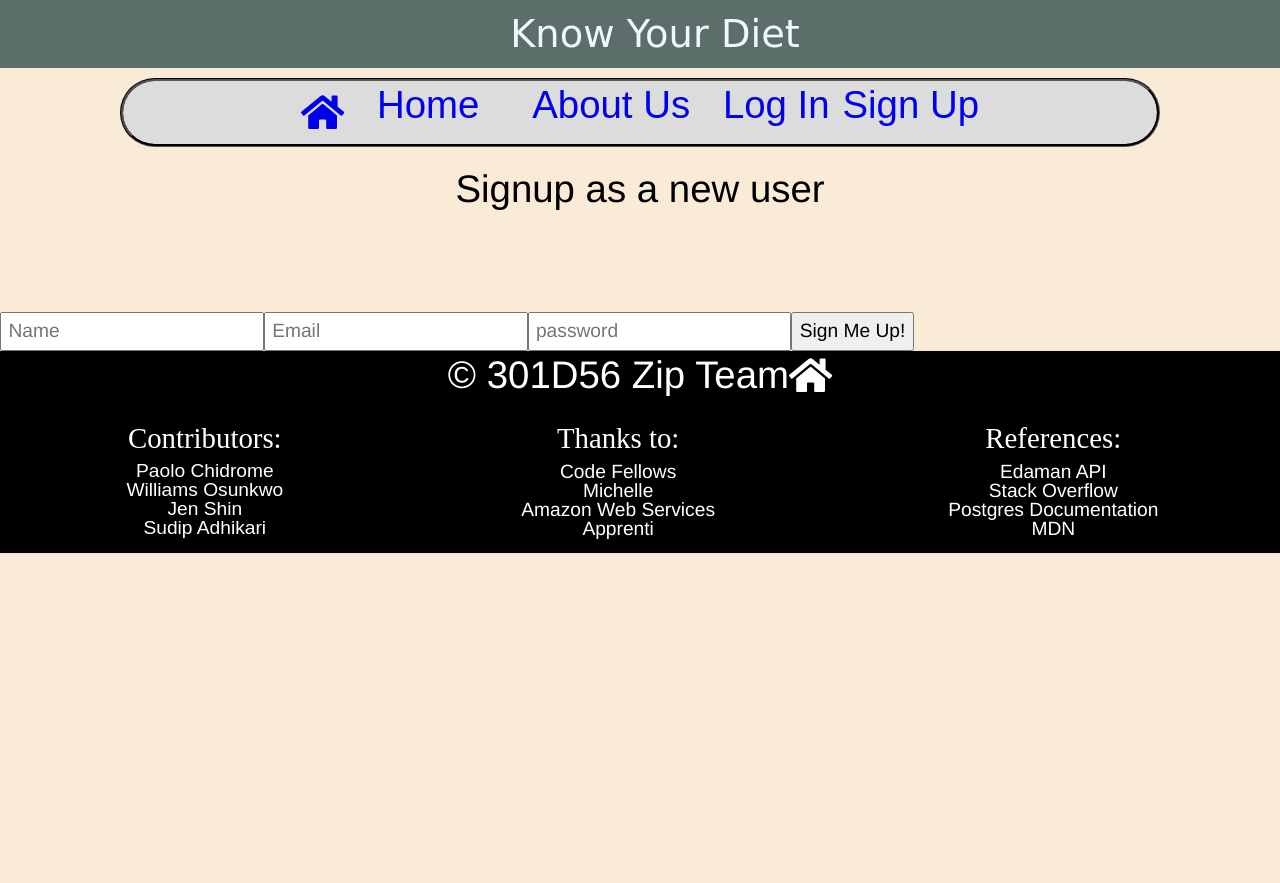
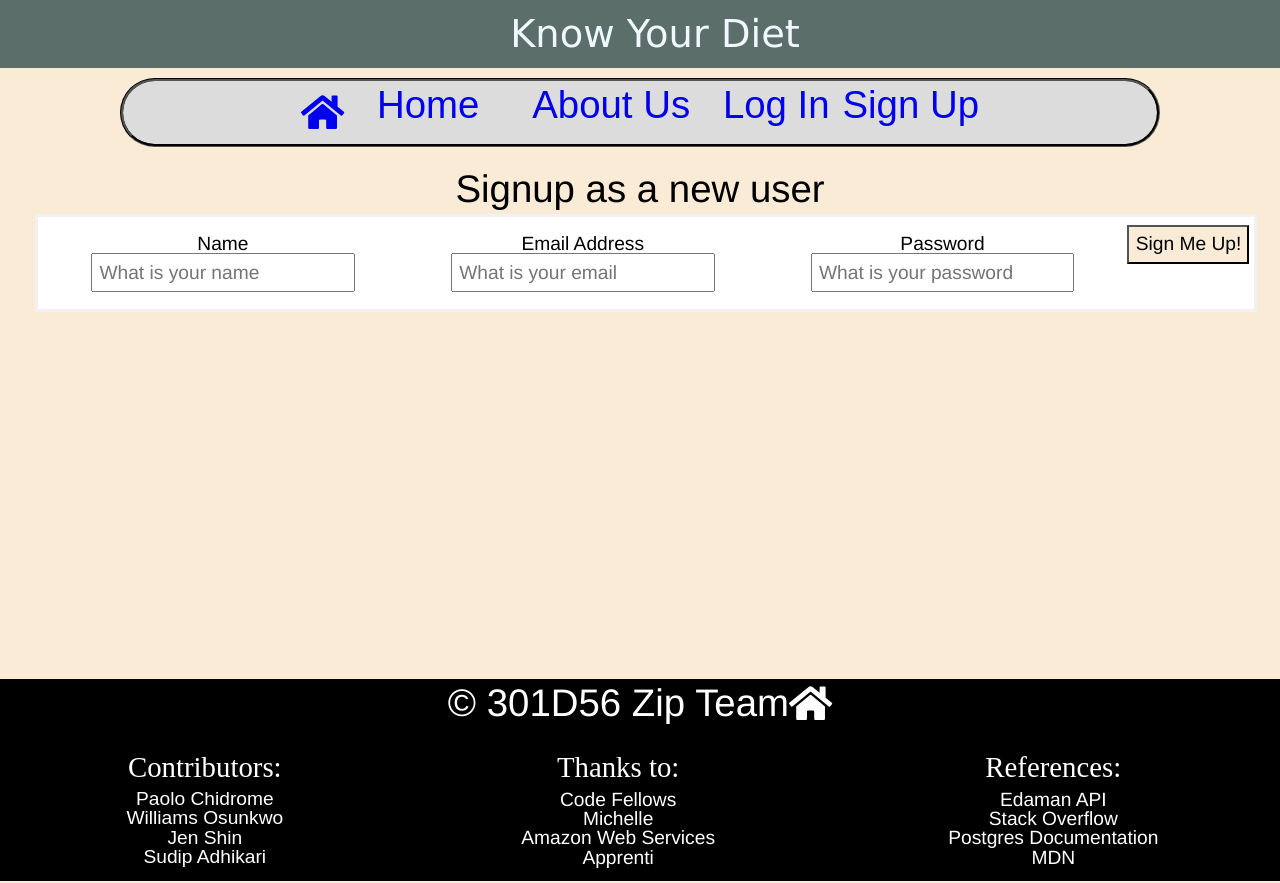
Before and after one commit to chidrome/recipes-client-side, a React (Create React App) app: page /signup in a window 1280 px wide. Shown: the top 883 px of the page. Before the commit the page ends 800 px from the top, so only its background shows below. Built offline with nearby package versions, Linux system fonts and the light colour scheme; the HTML template or start-up script is replaced by a standard one; a web font is replaced by a local one.

Commit message:
added style for the login page and password page

```diff
--- a/src/auth/login.js
+++ b/src/auth/login.js
@@ -36,14 +36,16 @@ class Login extends Component {
       return (<Redirect to="/profile" />);
     }
     return(
-        <div>
+        <div className='loginDiv'>
           <h2>Login as an existing user</h2>
-          <form onSubmit={this.handleSubmit}>
+          <form className = 'loginForm' onSubmit={this.handleSubmit}>
             <div>
+             <label><b>Email Address</b></label>
               <input name="Email" placeholder="What is your email?" value={this.state.email} onChange={this.handleEmailChange} />
             </div>
             <div>
-              <input name="Password" type="password" value={this.state.password} onChange={this.handlePasswordChange} />
+            <label><b>Password</b></label>
+              <input name="Password" type="password" placeholder="What is your password?" value={this.state.password} onChange={this.handlePasswordChange} />
             </div>
             <input type="submit" value="Log Me In!" className="button" />
           </form>
--- a/src/auth/signup.js
+++ b/src/auth/signup.js
@@ -41,17 +41,20 @@ class Signup extends Component {
       return (<Redirect push to="/profile" />);
     }
     return(
-        <div>
+        <div className = 'signupDiv'>
           <h2>Signup as a new user</h2>
-          <form onSubmit={this.handleSubmit}>
+          <form className = 'signupForm' onSubmit={this.handleSubmit}>
             <div>
-              <input name="Name" placeholder="Name" value={this.state.name} onChange={this.handleNameChange} />
+            <label><b>Name</b></label>
+              <input name="Name" placeholder="What is your name" value={this.state.name} onChange={this.handleNameChange} />
             </div>
             <div>
-              <input name="Email" placeholder="Email" value={this.state.email} onChange={this.handleEmailChange} />
+            <label><b>Email Address</b></label>
+              <input name="Email" placeholder="What is your email" value={this.state.email} onChange={this.handleEmailChange} />
             </div>
             <div>
-              <input name="Password" type="Password" placeholder="password" value={this.state.password} onChange={this.handlePasswordChange} />
+            <label><b>Password</b></label>
+              <input name="Password" type="Password" placeholder="What is your password" value={this.state.password} onChange={this.handlePasswordChange} />
             </div>
             <input type="submit" value="Sign Me Up!" className="button" />
           </form>
--- a/src/scss/_module.scss
+++ b/src/scss/_module.scss
@@ -281,3 +281,66 @@ form{
     }
 
   }
+
+  //css for the login page
+.loginDiv{
+  height: 40vw;
+}
+
+  .loginForm {
+    border: 3px solid #f1f1f1;
+    margin: 0px auto;
+    background-color:white;
+    width: 95vw;
+    margin: 2px 35px;
+  }
+
+  .loginForm div {
+    width: 100%;
+    height: 25%;;
+    padding: 12px 20px;
+    margin: 5px auto;
+    margin-left: 10px;
+  }
+
+
+  .loginForm input[type="submit"] {
+    background-color: antiquewhite;
+    color: black;
+    margin: 8px 0;
+    width: 10%;
+    height: 15%;
+    margin-left: 10px;
+    margin-right: 5px;
+  }
+
+  //CSS for the sign up page
+  .signupDiv {
+    height: 40vw;
+  }
+
+  .signupForm {
+    border: 3px solid #f1f1f1;
+    margin: 0px auto;
+    background-color:white;
+    width: 95vw;
+    margin: 2px 35px;
+  }
+
+  .signupForm div {
+    width: 100%;
+    height: 25%;;
+    padding: 12px 20px;
+    margin: 5px auto;
+    margin-left: 10px;
+  }
+
+  .signupForm input[type="submit"] {
+    background-color: antiquewhite;
+    color: black;
+    margin: 8px 0;
+    width: 10%;
+    height: 15%;
+    margin-left: 10px;
+    margin-right: 5px;
+  }
```
